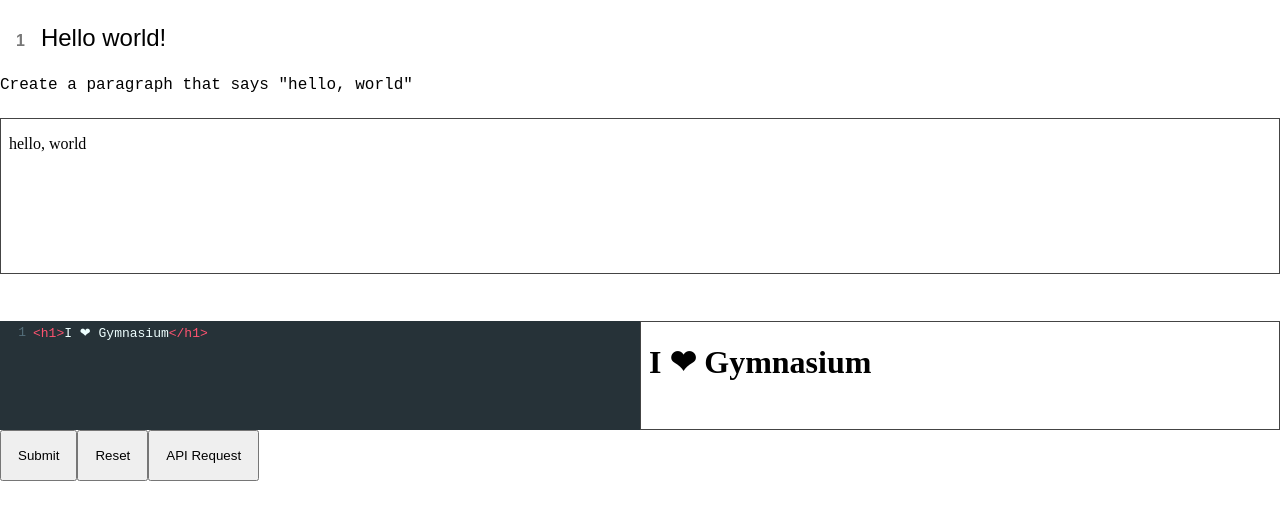
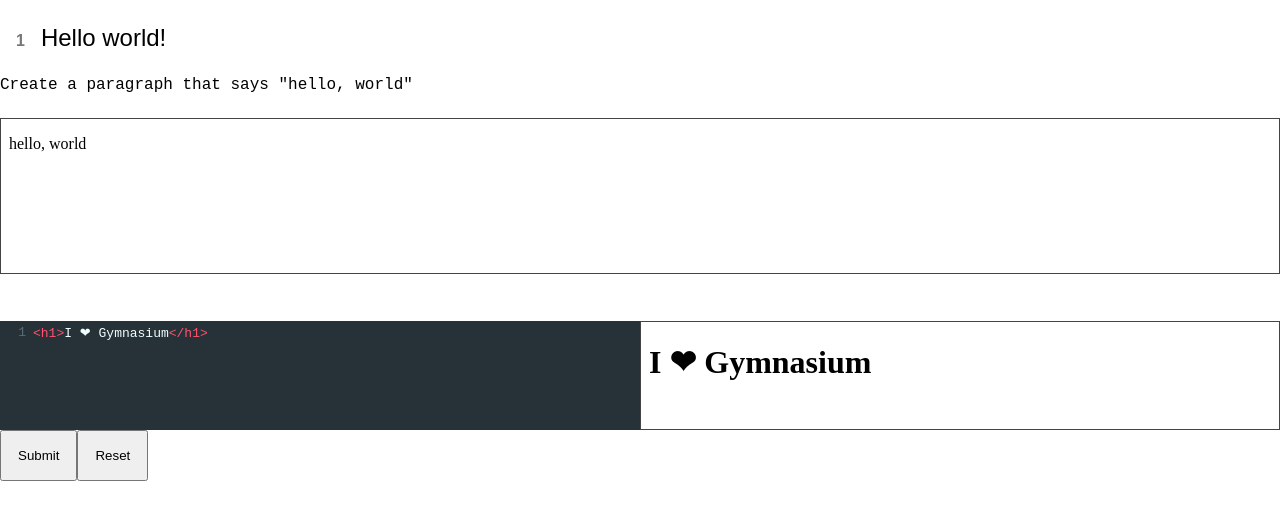
Before and after one commit to gymnasium/code-challenge, a React (Create React App) app in the folder client/: page / in a window 1280 px wide. Shown: the top 520 px of the page. Built offline with nearby package versions, Linux system fonts and the light colour scheme.

Commit message:
remove unused button

```diff
--- a/client/src/components/CodeChallenge/CodeChallenge.js
+++ b/client/src/components/CodeChallenge/CodeChallenge.js
@@ -120,13 +120,6 @@
         >
           Reset
         </button>
-        <button
-          type="button"
-          onClick={this.handleAPIRequest}
-          className={styles.submit}
-        >
-          API Request
-        </button>
       </div>
     );
   }
```
